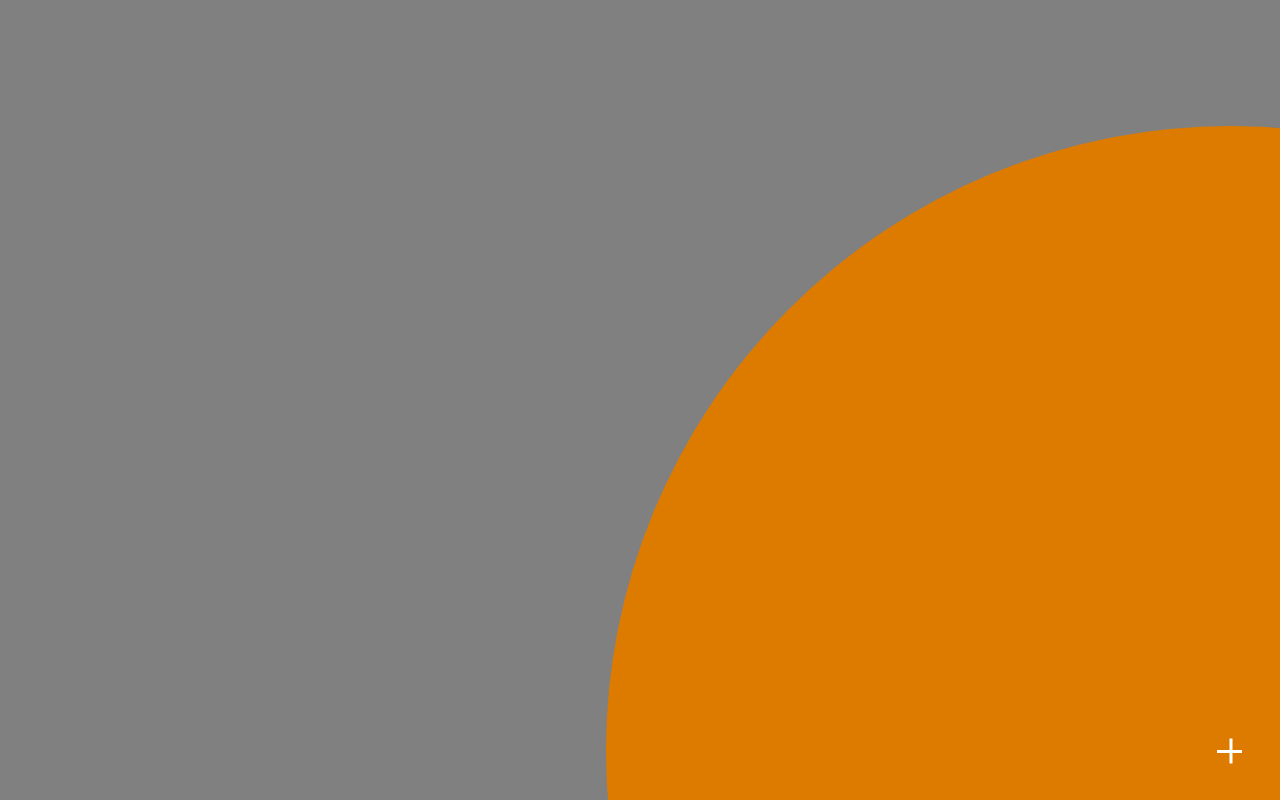
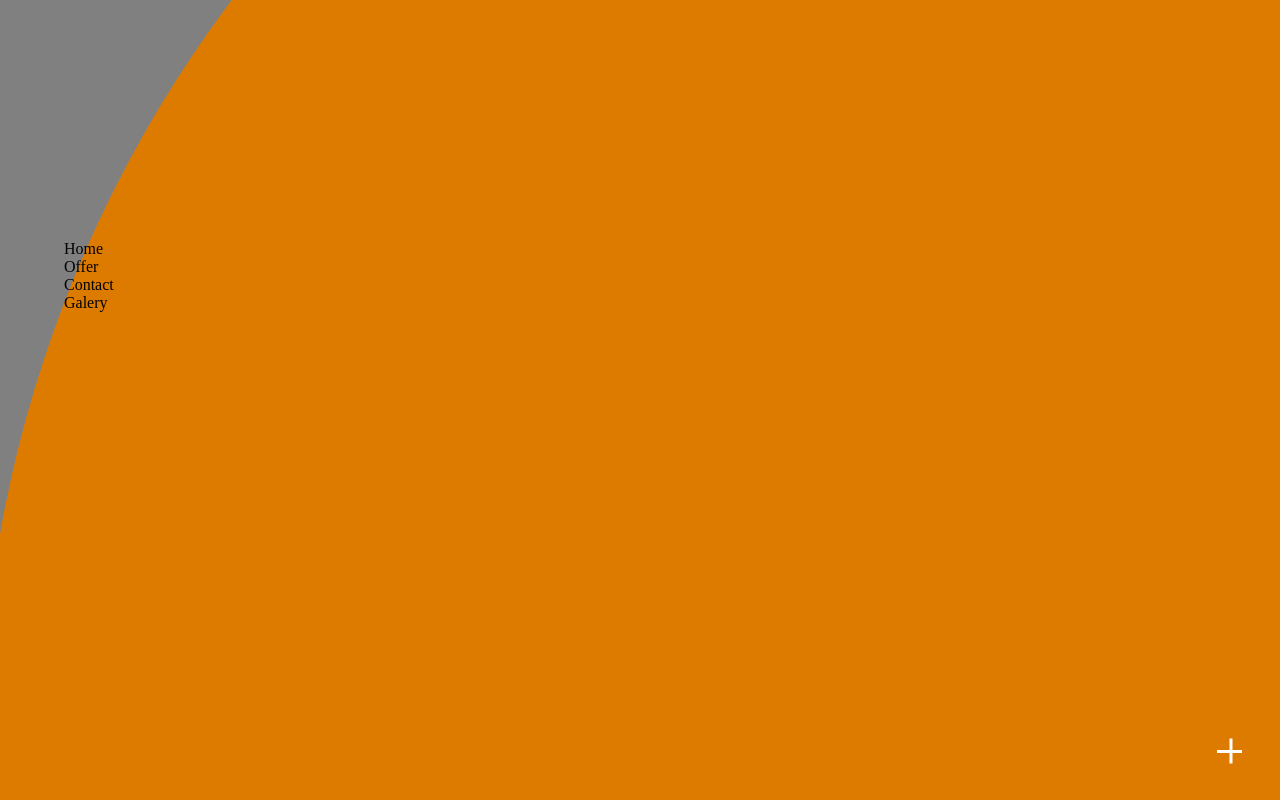
Before and after one commit to Adaxelx/navigation, a plain HTML site: page index.html in a window 1280 px wide. Both pictures are taken after a click on the button 1231 px from the left and 751 px from the top of the page. Drawn offline with Linux system fonts and the light colour scheme.

Commit message:
add normal nav

```diff
--- a/css/Main.css
+++ b/css/Main.css
@@ -70,7 +70,7 @@ section{
     opacity: 1;
 }
 
-.bigNav{
+.bigNavBg{
     position: fixed;
     transform-origin: center;
     bottom: 3vh;
@@ -83,6 +83,27 @@ section{
     transform: scale(1);
 }
 
-.bigNav.active{
-   transform: scale(25);
+.bigNavBg.active{
+   transform: scale(50);
 }
+
+nav{
+    position: fixed;
+    width: 100%;
+    height: 100vh;
+    transform: scale(0);
+}
+
+nav.active{
+    transform: scale(1)
+}
+
+nav ul{
+    position: absolute;
+    top: 30%;
+    left: 5%;
+    height: 50vh;
+    list-style-type: none;
+    display: flex;
+    flex-direction: column;
+}
--- a/index.html
+++ b/index.html
@@ -17,7 +17,15 @@
             <p class="plus bar"></p>
             <p class="plus bar"></p>
         </button>
-        <nav class='bigNav'></nav>
+        <div class='bigNavBg'></div>
+        <nav>
+            <ul>
+                <li>Home</li>
+                <li>Offer</li>
+                <li>Contact</li>
+                <li>Galery</li>
+            </ul>
+        </nav>
     </section>
     <script src="js/Main.js"></script>
 </body>
--- a/js/Main.js
+++ b/js/Main.js
@@ -1,9 +1,11 @@
 const bars = document.querySelectorAll('.bar')
 const navBtn = document.querySelector('.navBtn')
-const nav = document.querySelector('.bigNav')
+const navBg = document.querySelector('.bigNavBg')
+const nav = document.querySelector('nav')
 const openNav = () => {
     navBtn.classList.toggle('active');
     bars.forEach(bar => bar.classList.toggle('active'))
+    navBg.classList.toggle('active');
     nav.classList.toggle('active');
 }
 
```
